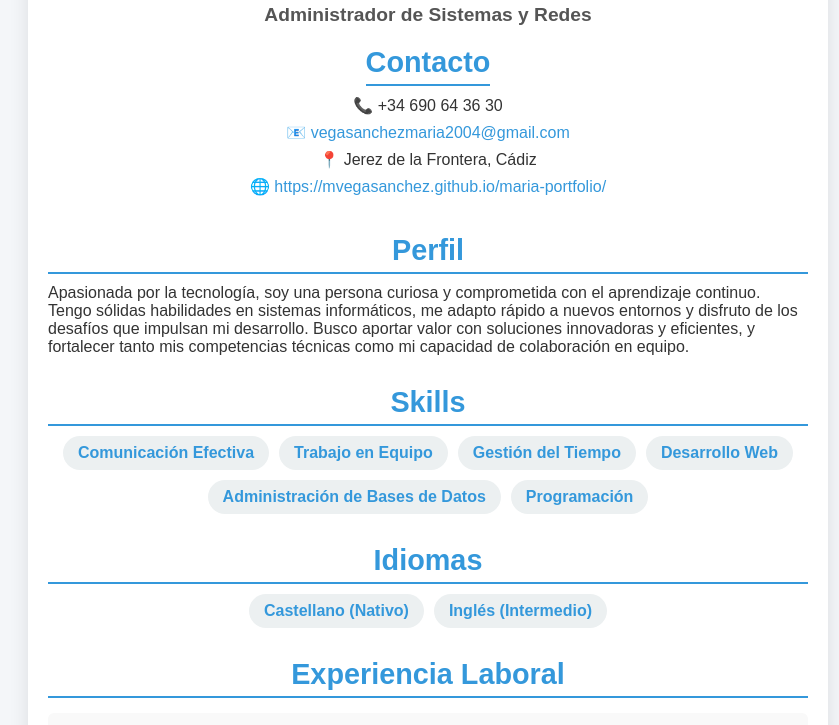
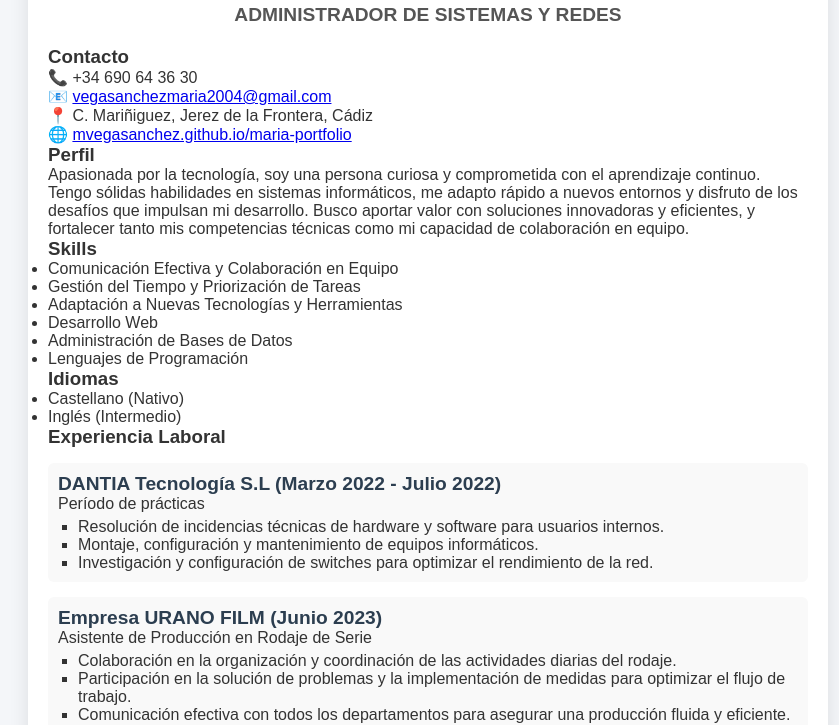
Before and after one commit to mvegasanchez/maria-portfolio, a plain HTML site: page index.html in a window 1280 px wide. Shown: the part 86-811 px from the top of the page, without its empty margins (212-1051 px from the left). Drawn offline with Linux system fonts and the light colour scheme.

Commit message:
Update index.html

```diff
--- a/index.html
+++ b/index.html
@@ -8,45 +8,45 @@
 </head>
 <body>
     <div class="container">
-        <div class="header">
+        <header class="header">
             <h1>MARÍA VEGA</h1>
-            <h2>Administrador de Sistemas y Redes</h2>
-        </div>
+            <h2>ADMINISTRADOR DE SISTEMAS Y REDES</h2>
+        </header>
 
-        <div class="section contact-info">
+        <section class="contact">
             <h3>Contacto</h3>
-            <div class="contact-item">📞 +34 690 64 36 30</div>
-            <div class="contact-item">📧 <a href="mailto:vegasanchezmaria2004@gmail.com">vegasanchezmaria2004@gmail.com</a></div>
-            <div class="contact-item">📍 Jerez de la Frontera, Cádiz</div>
-            <div class="contact-item">🌐 <a href="https://mvegasanchez.github.io/maria-portfolio/" target="_blank">https://mvegasanchez.github.io/maria-portfolio/</a></div>
-        </div>
+            <p>📞 +34 690 64 36 30</p>
+            <p>📧 <a href="mailto:vegasanchezmaria2004@gmail.com">vegasanchezmaria2004@gmail.com</a></p>
+            <p>📍 C. Mariñiguez, Jerez de la Frontera, Cádiz</p>
+            <p>🌐 <a href="https://mvegasanchez.github.io/maria-portfolio/" target="_blank">mvegasanchez.github.io/maria-portfolio</a></p>
+        </section>
 
-        <div class="section profile">
+        <section class="profile">
             <h3>Perfil</h3>
             <p>Apasionada por la tecnología, soy una persona curiosa y comprometida con el aprendizaje continuo. Tengo sólidas habilidades en sistemas informáticos, me adapto rápido a nuevos entornos y disfruto de los desafíos que impulsan mi desarrollo. Busco aportar valor con soluciones innovadoras y eficientes, y fortalecer tanto mis competencias técnicas como mi capacidad de colaboración en equipo.</p>
-        </div>
+        </section>
 
-        <div class="section skills">
+        <section class="skills">
             <h3>Skills</h3>
-            <div class="skills-list">
-                <div class="skill-item">Comunicación Efectiva</div>
-                <div class="skill-item">Trabajo en Equipo</div>
-                <div class="skill-item">Gestión del Tiempo</div>
-                <div class="skill-item">Desarrollo Web</div>
-                <div class="skill-item">Administración de Bases de Datos</div>
-                <div class="skill-item">Programación</div>
-            </div>
-        </div>
+            <ul>
+                <li>Comunicación Efectiva y Colaboración en Equipo</li>
+                <li>Gestión del Tiempo y Priorización de Tareas</li>
+                <li>Adaptación a Nuevas Tecnologías y Herramientas</li>
+                <li>Desarrollo Web</li>
+                <li>Administración de Bases de Datos</li>
+                <li>Lenguajes de Programación</li>
+            </ul>
+        </section>
 
-        <div class="section languages">
+        <section class="languages">
             <h3>Idiomas</h3>
-            <div class="languages-list">
-                <div class="language-item">Castellano (Nativo)</div>
-                <div class="language-item">Inglés (Intermedio)</div>
-            </div>
-        </div>
+            <ul>
+                <li>Castellano (Nativo)</li>
+                <li>Inglés (Intermedio)</li>
+            </ul>
+        </section>
 
-        <div class="section experience">
+        <section class="experience">
             <h3>Experiencia Laboral</h3>
             <div class="job">
                 <h4>DANTIA Tecnología S.L (Marzo 2022 - Julio 2022)</h4>
@@ -61,14 +61,14 @@
                 <h4>Empresa URANO FILM (Junio 2023)</h4>
                 <p>Asistente de Producción en Rodaje de Serie</p>
                 <ul>
-                    <li>Organización y coordinación en rodaje.</li>
-                    <li>Solución de problemas y optimización del flujo de trabajo.</li>
-                    <li>Comunicación con departamentos para una producción eficiente.</li>
+                    <li>Colaboración en la organización y coordinación de las actividades diarias del rodaje.</li>
+                    <li>Participación en la solución de problemas y la implementación de medidas para optimizar el flujo de trabajo.</li>
+                    <li>Comunicación efectiva con todos los departamentos para asegurar una producción fluida y eficiente.</li>
                 </ul>
             </div>
-        </div>
+        </section>
 
-        <div class="section education">
+        <section class="education">
             <h3>Datos Académicos</h3>
             <div class="education-item">
                 <h4>IES Romero Vargas (2023 - 2025)</h4>
@@ -82,7 +82,7 @@
                 <h4>La Salle Mundo Nuevo (2020 - 2022)</h4>
                 <p>Grado Medio SMR (Sistemas microinformáticos y redes)</p>
             </div>
-        </div>
+        </section>
     </div>
 
     <script src="script.js"></script>
```
